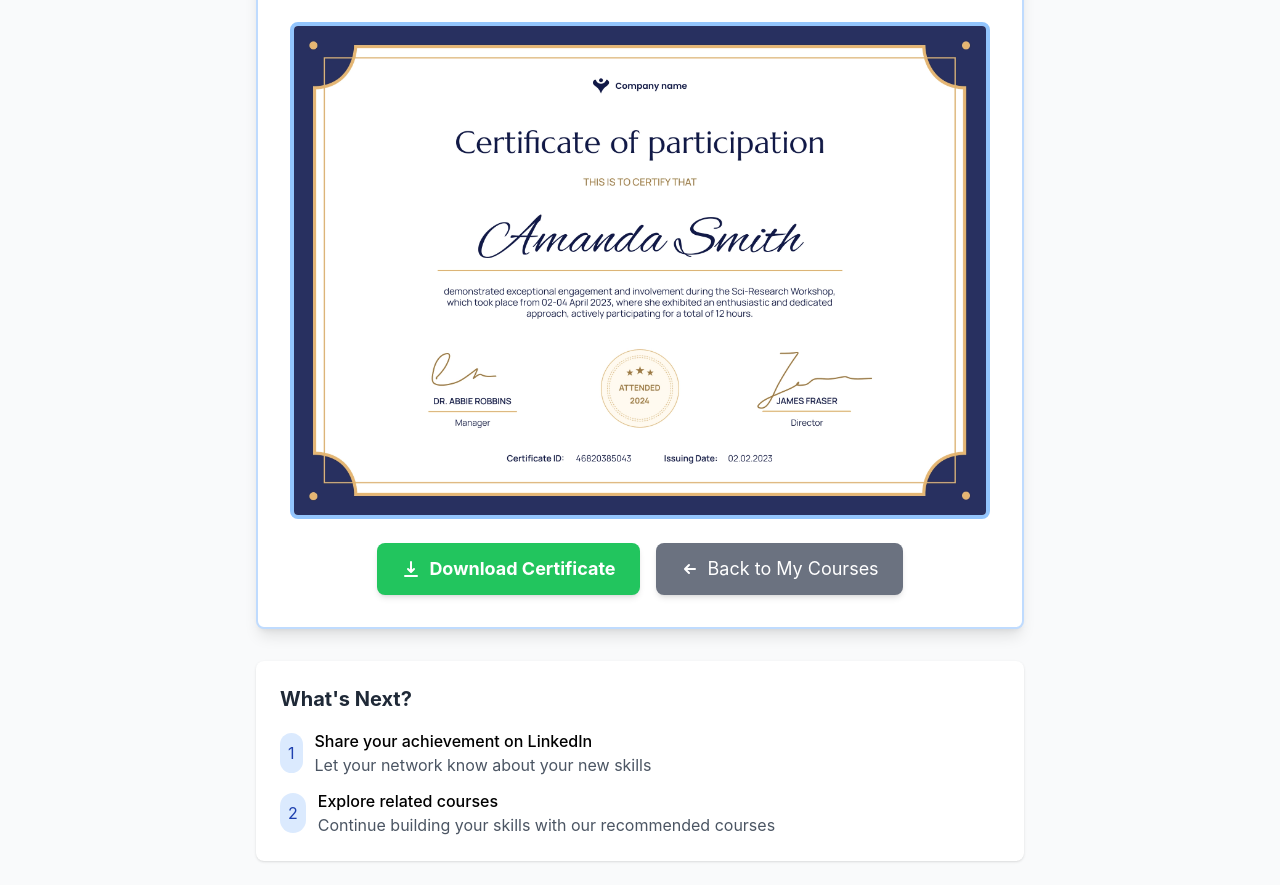
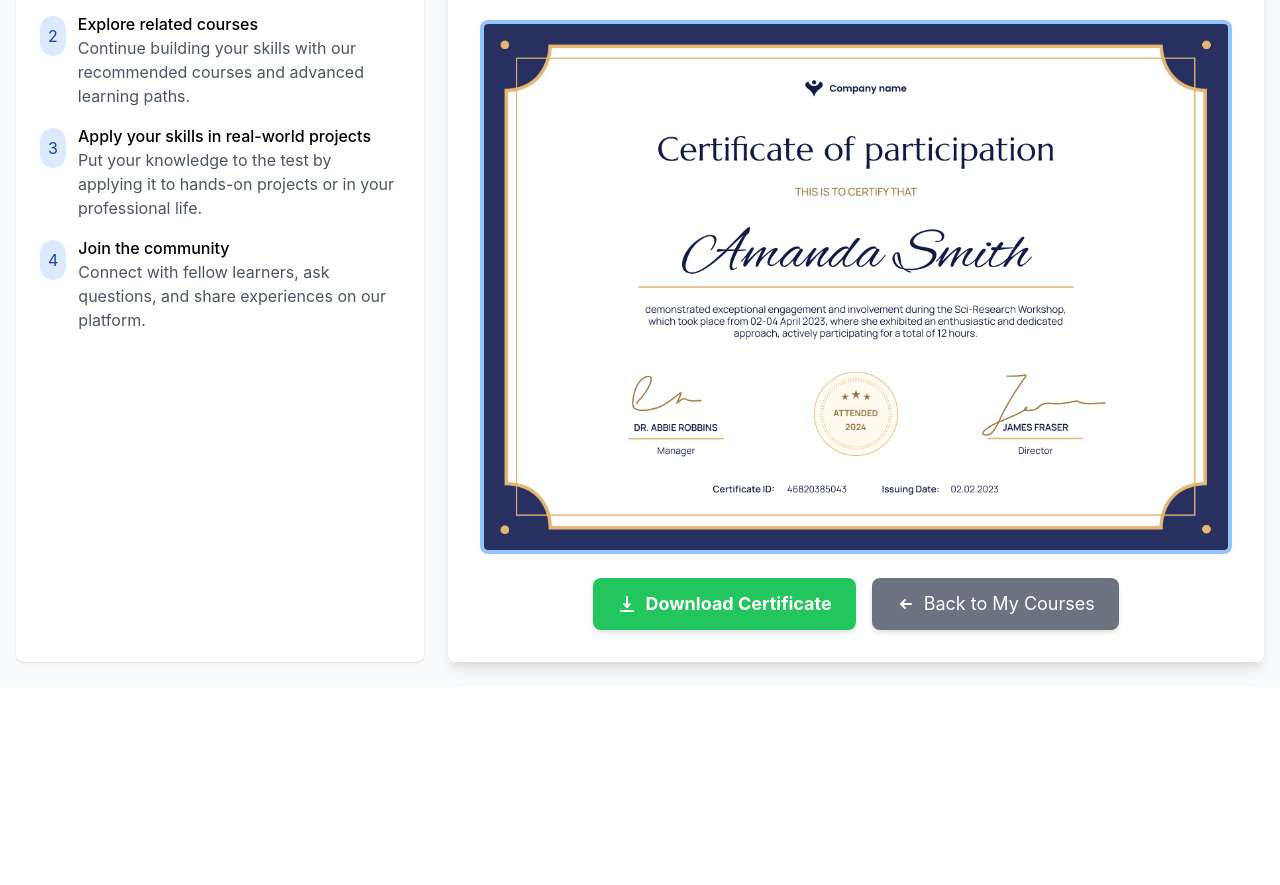
Before and after one commit to michellenikeetha/manual_adhd_lms, a React (Create React App) app: page /my-learning/view-certificate in a window 1280 px wide. Shown: the part 244-1129 px from the top of the page. After the commit the page ends 930 px from the top, so only its background shows below. Built offline with nearby package versions, Linux system fonts and the light colour scheme.

Commit message:
view certificate updated

```diff
--- a/src/components/ViewCertificate.jsx
+++ b/src/components/ViewCertificate.jsx
@@ -36,7 +36,42 @@ const ViewCertificate = () => {
         </div>
       </div> */}
 
-      <main className="container mx-auto px-4 py-6 flex flex-col items-center justify-center">
+      <div className="container mx-auto px-4 py-6 flex flex-col md:flex-row space-y-6 md:space-y-0 md:space-x-6">
+        <div className="bg-white shadow rounded-lg p-6 w-full md:w-1/3">
+          <h2 className="text-2xl font-bold mb-4 text-gray-800">What's Next?</h2>
+          <ul className="space-y-4">
+            <li className="flex items-start">
+              <div className="bg-blue-100 text-blue-800 p-2 rounded-full mr-3 mt-1">1</div>
+              <div>
+                <p className="font-medium">Share your achievement on LinkedIn</p>
+                <p className="text-gray-600">Let your network know about your new skills and accomplishments.</p>
+              </div>
+            </li>
+            <li className="flex items-start">
+              <div className="bg-blue-100 text-blue-800 p-2 rounded-full mr-3 mt-1">2</div>
+              <div>
+                <p className="font-medium">Explore related courses</p>
+                <p className="text-gray-600">Continue building your skills with our recommended courses and advanced learning paths.</p>
+              </div>
+            </li>
+            <li className="flex items-start">
+              <div className="bg-blue-100 text-blue-800 p-2 rounded-full mr-3 mt-1">3</div>
+              <div>
+                <p className="font-medium">Apply your skills in real-world projects</p>
+                <p className="text-gray-600">Put your knowledge to the test by applying it to hands-on projects or in your professional life.</p>
+              </div>
+            </li>
+            <li className="flex items-start">
+              <div className="bg-blue-100 text-blue-800 p-2 rounded-full mr-3 mt-1">4</div>
+              <div>
+                <p className="font-medium">Join the community</p>
+                <p className="text-gray-600">Connect with fellow learners, ask questions, and share experiences on our platform.</p>
+              </div>
+            </li>
+          </ul>
+        </div>
+
+        <div className="bg-white shadow-lg rounded-lg p-8 w-full md:w-2/3">
           {isDownloaded && (
             <div className="fixed top-20 right-4 bg-green-100 border-l-4 border-green-500 text-green-700 p-4 rounded shadow-lg flex items-center mb-4 animate-pulse">
               <Check className="mr-2" size={20} />
@@ -44,7 +79,6 @@ const ViewCertificate = () => {
             </div>
           )}
 
-        <div className="bg-white shadow-lg rounded-lg p-8 max-w-3xl w-full border-2 border-blue-200 mb-8">
           <h1 className="text-3xl font-bold text-center mb-4 text-blue-700">
             🎉 Your Certificate 🎉
           </h1>
@@ -84,27 +118,7 @@ const ViewCertificate = () => {
             </button>
           </div>
         </div>
-
-        <div className="bg-white shadow rounded-lg p-6 max-w-3xl w-full">
-          <h2 className="text-xl font-bold mb-4 text-gray-800">What's Next?</h2>
-          <ul className="space-y-3">
-            <li className="flex items-start">
-              <div className="bg-blue-100 text-blue-800 p-2 rounded-full mr-3 mt-1">1</div>
-              <div>
-                <p className="font-medium">Share your achievement on LinkedIn</p>
-                <p className="text-gray-600">Let your network know about your new skills</p>
       </div>
-            </li>
-            <li className="flex items-start">
-              <div className="bg-blue-100 text-blue-800 p-2 rounded-full mr-3 mt-1">2</div>
-              <div>
-                <p className="font-medium">Explore related courses</p>
-                <p className="text-gray-600">Continue building your skills with our recommended courses</p>
-              </div>
-            </li>
-          </ul>
-        </div>
-      </main>
     </div>
   );
 };
```
Lines whose indentation alone changed are shown as unchanged.
